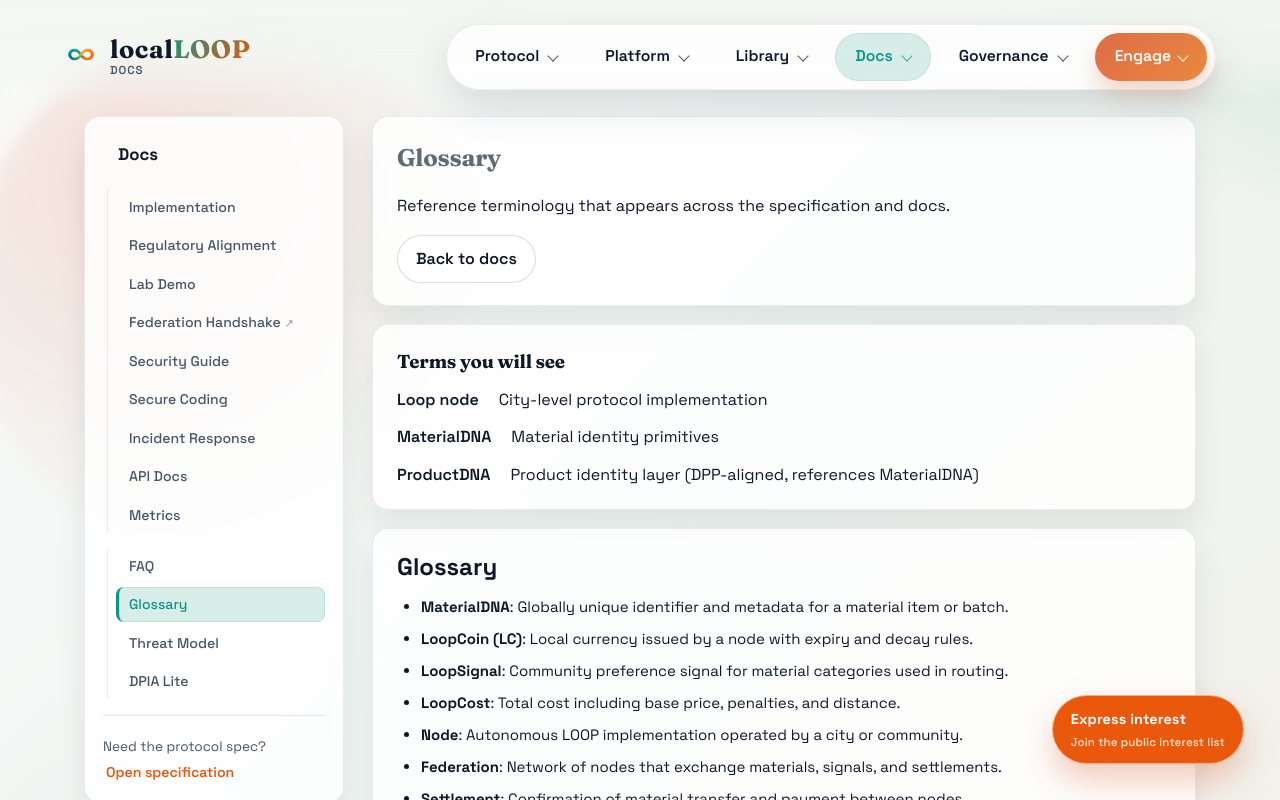
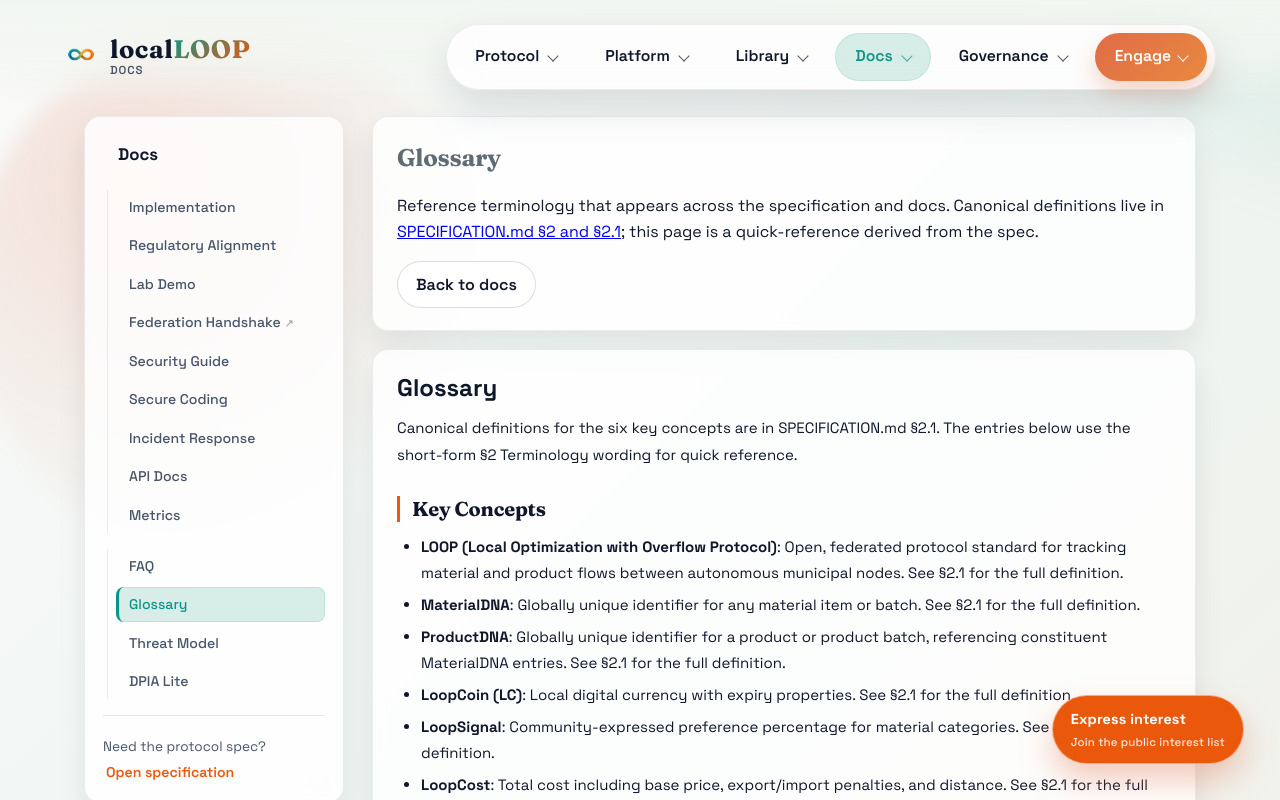
Before and after one commit to MycelAI/LocalLOOP, a Next.js app in the folder apps/site/: page /docs/glossary in a window 1280 px wide. Shown: the top 800 px of the page. Built offline with nearby package versions, Linux system fonts and the light colour scheme.

Commit message:
docs: sync spec §2.1 and glossary; update home and glossary pages to reference canonical definitions

```diff
--- a/apps/site/app/docs/glossary/page.jsx
+++ b/apps/site/app/docs/glossary/page.jsx
@@ -6,17 +6,12 @@ export default function GlossaryPage() {
       <div className="content-panel">        <h2>Glossary</h2>
         <p>
           Reference terminology that appears across the specification and docs.
+          Canonical definitions live in{' '}
+          <a href="/protocol/spec">SPECIFICATION.md §2 and §2.1</a>;
+          this page is a quick-reference derived from the spec.
         </p>
         <div className="cta-row">
           <a className="button secondary" href="/docs">Back to docs</a>
-        </div>
-      </div>
-      <div className="content-panel">
-        <h3>Terms you will see</h3>
-        <div className="table-list">
-          <div><span>Loop node</span><div>City-level protocol implementation</div></div>
-          <div><span>MaterialDNA</span><div>Material identity primitives</div></div>
-          <div><span>ProductDNA</span><div>Product identity layer (DPP-aligned, references MaterialDNA)</div></div>
         </div>
       </div>
       <div className="content-panel">
--- a/apps/site/app/page.jsx
+++ b/apps/site/app/page.jsx
@@ -75,6 +75,9 @@ export default function HomePage() {
       {/* Key Concepts */}
       <section className="section">
         <h2 className="section-title">Key Concepts</h2>
+        <p className="section-note">
+          Definitions follow the <a href="/protocol/spec">LOOP Specification (§2 and §2.1)</a>.
+        </p>
         <div className="concepts-grid">
           <div className="concept-card">
             <div className="concept-icon">
--- a/apps/site/public/projects/loop-protocol/docs/glossary.md
+++ b/apps/site/public/projects/loop-protocol/docs/glossary.md
@@ -1,13 +1,24 @@
 # Glossary
 
-- **MaterialDNA**: Globally unique identifier and metadata for a material item or batch.
-- **LoopCoin (LC)**: Local currency issued by a node with expiry and decay rules.
-- **LoopSignal**: Community preference signal for material categories used in routing.
-- **LoopCost**: Total cost including base price, penalties, and distance.
-- **Node**: Autonomous LOOP implementation operated by a city or community.
-- **Federation**: Network of nodes that exchange materials, signals, and settlements.
-- **Settlement**: Confirmation of material transfer and payment between nodes.
+Canonical definitions for the six key concepts are in SPECIFICATION.md §2.1. The entries below use the short-form §2 Terminology wording for quick reference.
+
+## Key Concepts
+
+- **LOOP (Local Optimization with Overflow Protocol)**: Open, federated protocol standard for tracking material and product flows between autonomous municipal nodes. See §2.1 for the full definition.
+- **MaterialDNA**: Globally unique identifier for any material item or batch. See §2.1 for the full definition.
+- **ProductDNA**: Globally unique identifier for a product or product batch, referencing constituent MaterialDNA entries. See §2.1 for the full definition.
+- **LoopCoin (LC)**: Local digital currency with expiry properties. See §2.1 for the full definition.
+- **LoopSignal**: Community-expressed preference percentage for material categories. See §2.1 for the full definition.
+- **LoopCost**: Total cost including base price, export/import penalties, and distance. See §2.1 for the full definition.
+
+## Protocol Terms
+
+- **Node**: An autonomous LOOP implementation, typically operated by a municipality.
+- **Federation**: Network of interconnected LOOP nodes.
+- **Settlement**: Process of confirming material transfer and payment.
 - **Inter-Node Settlement**: Cross-node clearing of LoopCoin transfers.
+- **Penalty**: Additional cost applied when materials cross node boundaries.
+- **Overflow**: Routing mechanism when local demand is insufficient.
 - **Node Registry**: Published list of peer nodes and their endpoints/capabilities.
 - **Signal Proposal**: Proposed change to LoopSignal values for a node.
 - **LoopVote**: Recorded voting results for one or more proposals.
```
Also changed, not shown: apps/site/public/projects/loop-protocol/SPECIFICATION.md (+22 -0 lines).
